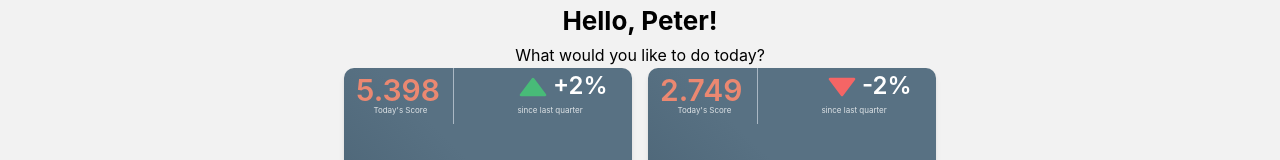
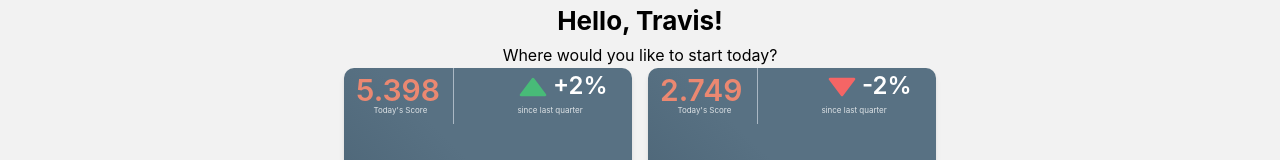
Before and after one commit to Heure-Health/HeureHealth-hospital, a Next.js app: page /home/HomeMain in a window 1280 px wide. Shown: the top 160 px of the page. Built offline with nearby package versions, Linux system fonts and the light colour scheme.

Commit message:
Home page added new widget and alignment

```diff
--- a/src/pages/home/HomeMain.tsx
+++ b/src/pages/home/HomeMain.tsx
@@ -10,11 +10,11 @@ const HomeMain = () => {
                 <Flex flexDirection={"column"}>
                     <Center display='flex' my='1.2'> <Text fontSize={{base: '18px', md: '22px', lg: '26px'}}
                                                            color={"black"} fontWeight={"bold"}> Hello,
-                        Peter! </Text></Center>
+                        Travis! </Text></Center>
                 </Flex>
                 <Flex flexDirection={"column"}>
                     <Center display='flex' my='1.2'> <Text fontSize={{base: '12px', md: '14px', lg: '16px'}}
-                                                           color={"black"}> What would you like to do today? </Text></Center>
+                                                           color={"black"}> Where would you like to start today? </Text></Center>
                 </Flex>
                 <Flex direction="column" color="white">
                     <Center>
```
